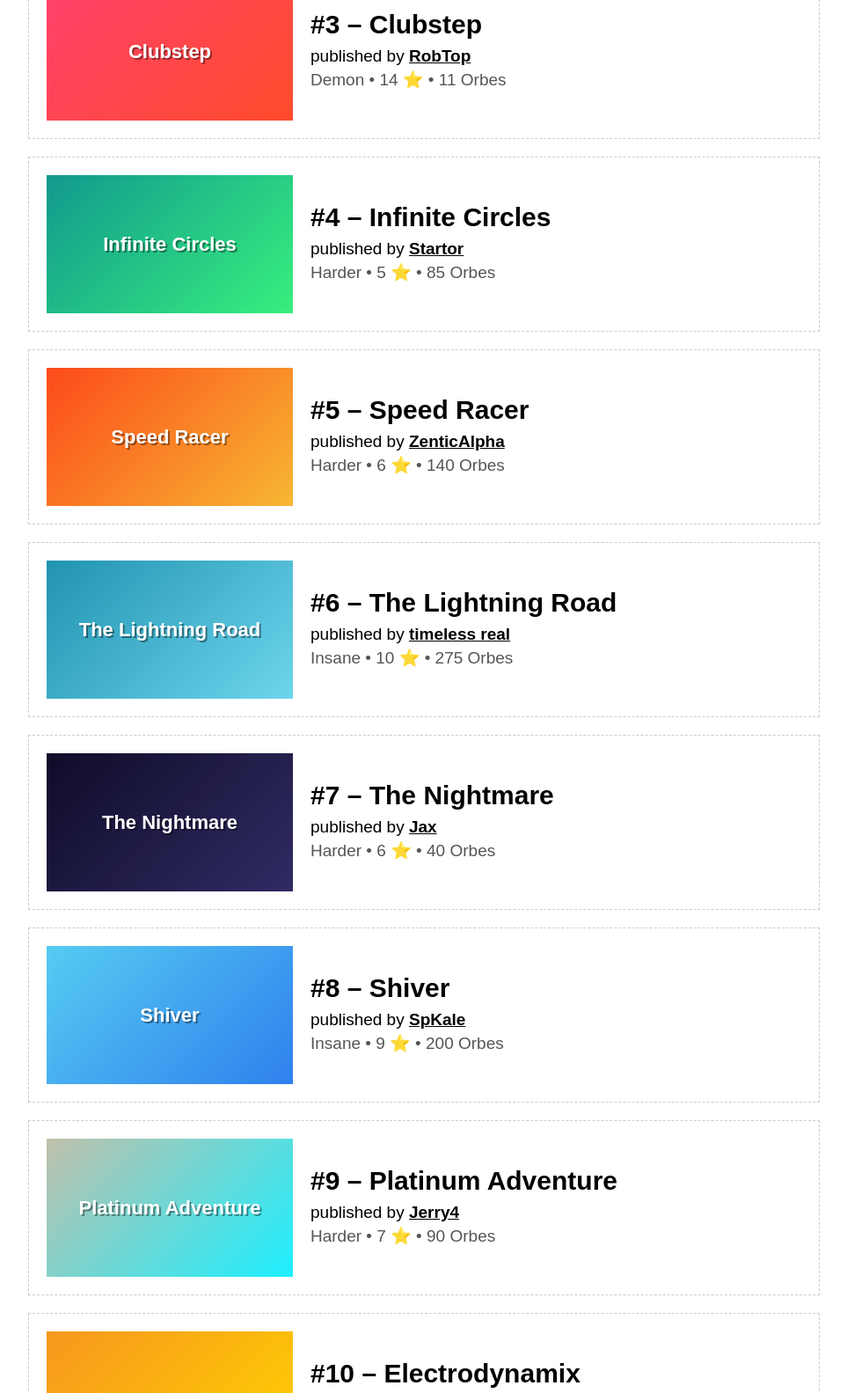
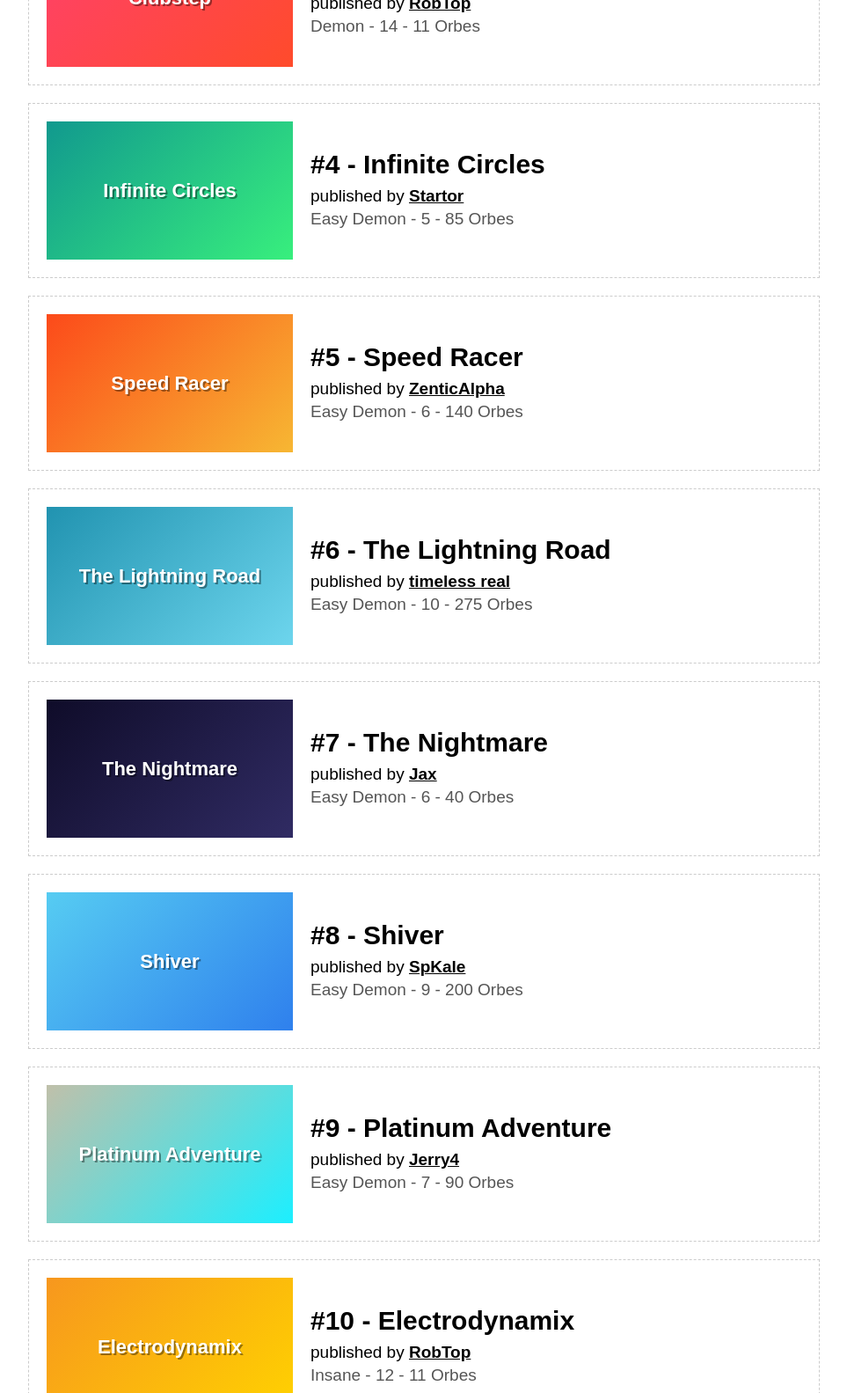
Before and after one commit to ddtro/gaga-list, a plain HTML site: page index.html in a window 1280 px wide. Shown: the part 700-2283 px from the top of the page at 88% size, without its empty margins (158-1121 px from the left). Drawn offline with Linux system fonts and the light colour scheme.

Commit message:
Update index.html

```diff
--- a/index.html
+++ b/index.html
@@ -3,7 +3,7 @@
 <head>
 <meta charset="UTF-8">
 <meta name="viewport" content="width=device-width, initial-scale=1.0">
-<title> 【entity-GAGA¦canonical_name=GAGA】 LIST</title>
+<title>&#71;&#65;&#71;&#65; LIST</title>
 <style>
   body { font-family: Arial, Helvetica, sans-serif; background: #fff; max-width: 900px; margin: 0 auto; padding: 20px; }
   h1 { text-align: center; font-size: 42px; letter-spacing: 2px; margin-bottom: 5px; }
@@ -24,28 +24,28 @@
 </head>
 <body>
 
-<h1> 【entity-GAGA¦canonical_name=GAGA】 LIST</h1>
-<p class="subtitle">Los niveles más malos de GD - por ddtro</p>
+<h1>&#71;&#65;&#71;&#65; LIST</h1>
+<p class="subtitle">Los niveles mas malos de GD - por ddtro</p>
 <div id="list"></div>
 
 <script>
 const levels = [
-  { rank: 1, name: "Theory of Everything 2", author: "RobTop", img: "toe2.jpg", color: "#8e2de2, #4a00e0", points: "Demon • 14 ⭐ • 12 Orbes" },
-  { rank: 2, name: "Deadlocked", author: "RobTop", img: "deadlocked.jpg", color: "#232526, #414345", points: "Demon • 15 ⭐ • 14 Orbes" },
-  { rank: 3, name: "Clubstep", author: "RobTop", img: "clubstep.jpg", color: "#ff416c, #ff4b2b", points: "Demon • 14 ⭐ • 11 Orbes" },
-  { rank: 4, name: "Infinite Circles", author: "Startor", img: "infinite.jpg", color: "#11998e, #38ef7d", points: "Harder • 5 ⭐ • 85 Orbes" },
-  { rank: 5, name: "Speed Racer", author: "ZenticAlpha", img: "speedracer.jpg", color: "#fc4a1a, #f7b733", points: "Harder • 6 ⭐ • 140 Orbes" },
-  { rank: 6, name: "The Lightning Road", author: "timeless real", img: "lightning.jpg", color: "#2193b0, #6dd5ed", points: "Insane • 10 ⭐ • 275 Orbes" },
-  { rank: 7, name: "The Nightmare", author: "Jax", img: "nightmare.jpg", color: "#0f0c29, #302b63", points: "Harder • 6 ⭐ • 40 Orbes" },
-  { rank: 8, name: "Shiver", author: "SpKale", img: "shiver.jpg", color: "#56ccf2, #2f80ed", points: "Insane • 9 ⭐ • 200 Orbes" },
-  { rank: 9, name: "Platinum Adventure", author: "Jerry4", img: "platinum.jpg", color: "#c0c0aa, #1cefff", points: "Harder • 7 ⭐ • 90 Orbes" },
-  { rank: 10, name: "Electrodynamix", author: "RobTop", img: "electrodynamix.jpg", color: "#f7971e, #ffd200", points: "Insane • 12 ⭐ • 11 Orbes" },
-  { rank: 11, name: "Hexagon Force", author: "RobTop", img: "hexagon.jpg", color: "#00c6ff, #0072ff", points: "Insane • 12 ⭐ • 9 Orbes" },
-  { rank: 12, name: "Electroman Adventures", author: "RobTop", img: "electroman.jpg", color: "#ff9966, #ff5e62", points: "Insane • 10 ⭐ • 9 Orbes" },
-  { rank: 13, name: "Theory of Everything", author: "RobTop", img: "toe.jpg", color: "#7b4397, #dc2430", points: "Insane • 10 ⭐ • 8 Orbes" },
-  { rank: 14, name: "xStep", author: "RobTop", img: "xstep.jpg", color: "#ff8008, #ffc837", points: "Insane • 10 ⭐ • 7 Orbes" },
-  { rank: 15, name: "Clutterfunk", author: "RobTop", img: "clutterfunk.jpg", color: "#a8c0ff, #3f2b96", points: "Insane • 11 ⭐ • 8 Orbes" },
-  { rank: 16, name: "Jumper", author: "RobTop", img: "jumper.jpg", color: "#43cea2, #185a9d", points: "Harder • 7 ⭐ • 7 Orbes" },
+  { rank: 1, name: "Theory of Everything 2", author: "RobTop", img: "toe2.png", color: "#8e2de2, #4a00e0", points: "Easy Demon - 14 - 12 Orbes" },
+  { rank: 2, name: "Deadlocked", author: "RobTop", img: "deadlocked.png", color: "#232526, #414345", points: "Easy Demon - 15 - 14 Orbes" },
+  { rank: 3, name: "Clubstep", author: "RobTop", img: "clubstep.png", color: "#ff416c, #ff4b2b", points: "Demon - 14 - 11 Orbes" },
+  { rank: 4, name: "Infinite Circles", author: "Startor", img: "infinite.png", color: "#11998e, #38ef7d", points: "Easy Demon - 5 - 85 Orbes" },
+  { rank: 5, name: "Speed Racer", author: "ZenticAlpha", img: "speedracer.png", color: "#fc4a1a, #f7b733", points: "Easy Demon - 6 - 140 Orbes" },
+  { rank: 6, name: "The Lightning Road", author: "timeless real", img: "lightning.png", color: "#2193b0, #6dd5ed", points: "Easy Demon - 10 - 275 Orbes" },
+  { rank: 7, name: "The Nightmare", author: "Jax", img: "nightmare.png", color: "#0f0c29, #302b63", points: "Easy Demon - 6 - 40 Orbes" },
+  { rank: 8, name: "Shiver", author: "SpKale", img: "shiver.png", color: "#56ccf2, #2f80ed", points: "Easy Demon - 9 - 200 Orbes" },
+  { rank: 9, name: "Platinum Adventure", author: "Jerry4", img: "platinum.png", color: "#c0c0aa, #1cefff", points: "Easy Demon - 7 - 90 Orbes" },
+  { rank: 10, name: "Electrodynamix", author: "RobTop", img: "electrodynamix.png", color: "#f7971e, #ffd200", points: "Insane - 12 - 11 Orbes" },
+  { rank: 11, name: "Hexagon Force", author: "RobTop", img: "hexagon.png", color: "#00c6ff, #0072ff", points: "Insane - 12 - 9 Orbes" },
+  { rank: 12, name: "Electroman Adventures", author: "RobTop", img: "electroman.png", color: "#ff9966, #ff5e62", points: "Insane - 10 - 9 Orbes" },
+  { rank: 13, name: "Theory of Everything", author: "RobTop", img: "toe.png", color: "#7b4397, #dc2430", points: "Insane - 10 - 8 Orbes" },
+  { rank: 14, name: "xStep", author: "RobTop", img: "xstep.png", color: "#ff8008, #ffc837", points: "Insane - 10 - 7 Orbes" },
+  { rank: 15, name: "Clutterfunk", author: "RobTop", img: "clutterfunk.png", color: "#a8c0ff, #3f2b96", points: "Insane - 11 - 8 Orbes" },
+  { rank: 16, name: "Jumper", author: "RobTop", img: "jumper.png", color: "#43cea2, #185a9d", points: "Harder - 7 - 7 Orbes" },
 ];
 
 const list = document.getElementById('list');
@@ -57,7 +57,7 @@ levels.forEach(l => {
         <img src="${l.img}" alt="${l.name}" onerror="this.style.display='none'">
       </div>
       <div>
-        <h2>#${l.rank} – ${l.name}</h2>
+        <h2>#${l.rank} - ${l.name}</h2>
         <p>published by <span class="author">${l.author}</span></p>
         <p class="points">${l.points}</p>
       </div>
```
